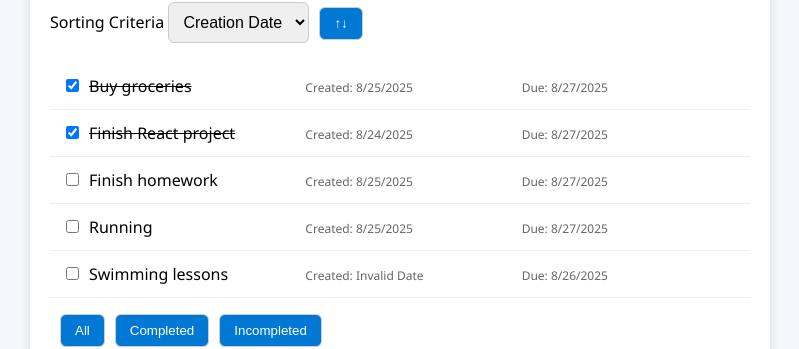
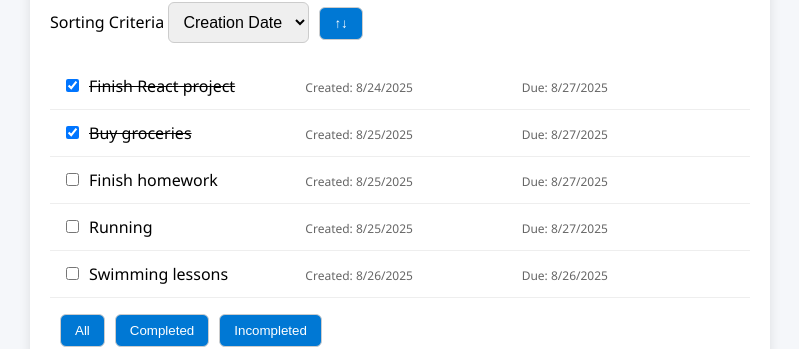
Before and after one commit to ChauNgo1106/task-manager-dashboard, a React (Create React App) app: page / in a window 1280 px wide. Shown: the part 259-608 px from the top of the page, without its empty margins (240-1039 px from the left). Built offline with nearby package versions, Linux system fonts and the light colour scheme.

Commit message:
Dockerized application

```diff
--- a/src/App.jsx
+++ b/src/App.jsx
@@ -14,7 +14,7 @@ const App = () => {
   const [sortedKey, setSortedKey] = useState("createdAt");
 
   useEffect(() => {
-    setTasks(mockData);
+    setTasks(sortTasks(mockData));
   }, []);
 
   const addTask = (title, dueDate) => {
--- a/src/data/tasks.json
+++ b/src/data/tasks.json
@@ -31,7 +31,7 @@
     "id": 5,
     "title": "Swimming lessons",
     "completed": false,
-    "createdAt": "2025-08-26T5:30:00Z",
+    "createdAt": "2025-08-26T05:30:00Z",
     "dueDate": "2025-08-26T16:30:00Z"
   }
 ]
```
Also changed, not shown: 2 other files (tests, documents, lock files or other folders).
